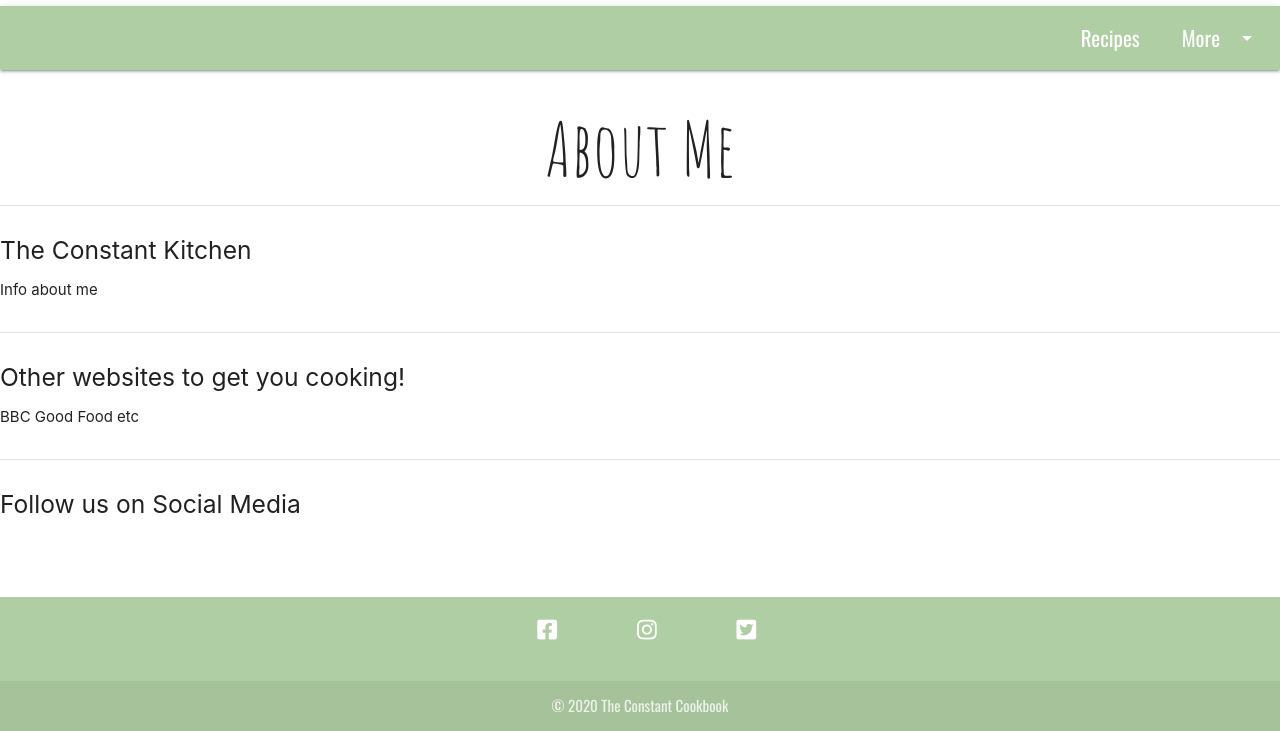
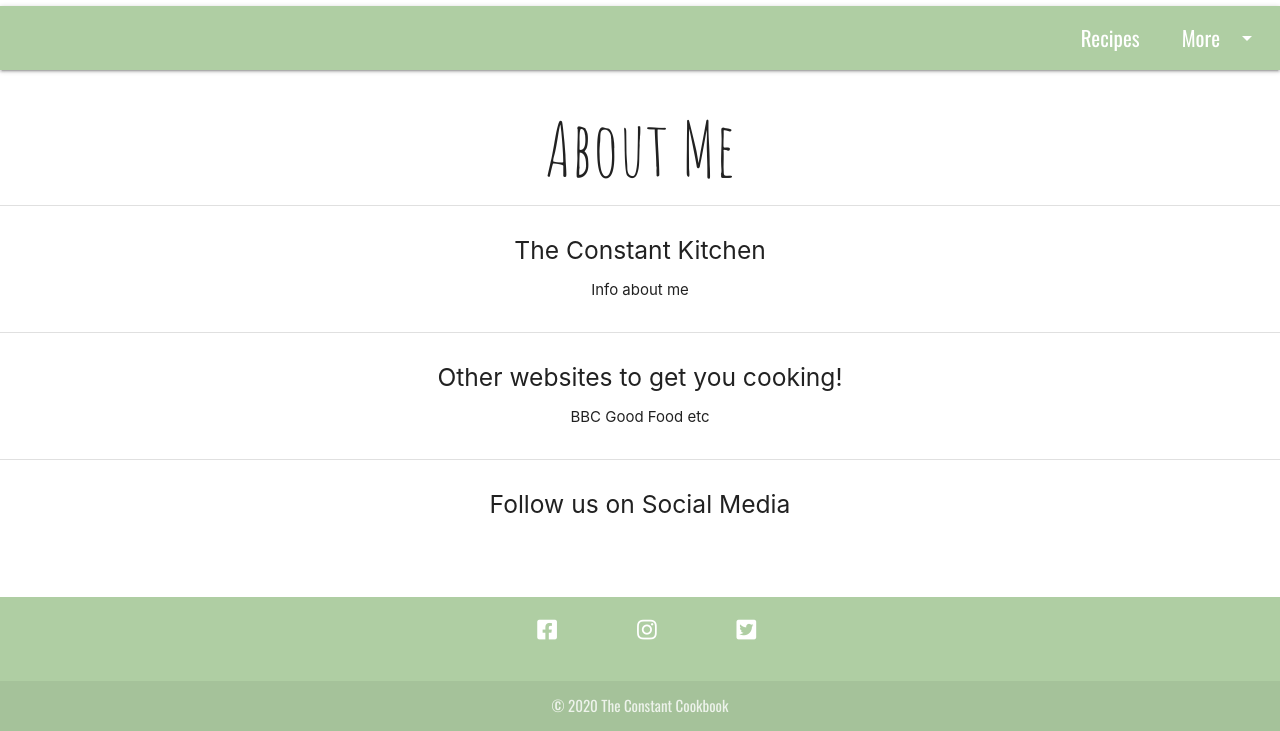
Before and after one commit to MelBiggs/dcd-milestone, a Flask app: page /about in a window 1280 px wide. Shown: the part 634-1365 px from the top of the page. Run offline with Flask 2, Linux system fonts and the light colour scheme; some libraries are stand-ins or nearby versions.

Commit message:
Centered content

```diff
--- a/templates/about.html
+++ b/templates/about.html
@@ -4,19 +4,20 @@
 <div class="page_heading">About Me</div>
 
 <div class="divider"></div>
-<div class="section">
+<div class="section text center">
 	<h5>The Constant Kitchen</h5>
 	<p>Info about me</p>
 </div>
 <div class="divider"></div>
-<div class="section">
+<div class="section text center">
 	<h5>Other websites to get you cooking!</h5>
 	<p>BBC Good Food etc</p>
 </div>
 <div class="divider"></div>
-<div class="section">
+<div class="section text center">
 	<h5>Follow us on Social Media</h5>
 
+	<div class="col s12">
 		<ul class="social-links">
 			<li><a target="_blank"
 					href="#"><i class="fab fa-facebook-square" aria-hidden="true"></i><span class="sr-only">Facebook</span></a>
@@ -29,6 +30,7 @@
 			</li>
 		</ul>
 	</div>
+</div>
 
 
 {% endblock %}
```
Lines whose indentation alone changed are shown as unchanged.
